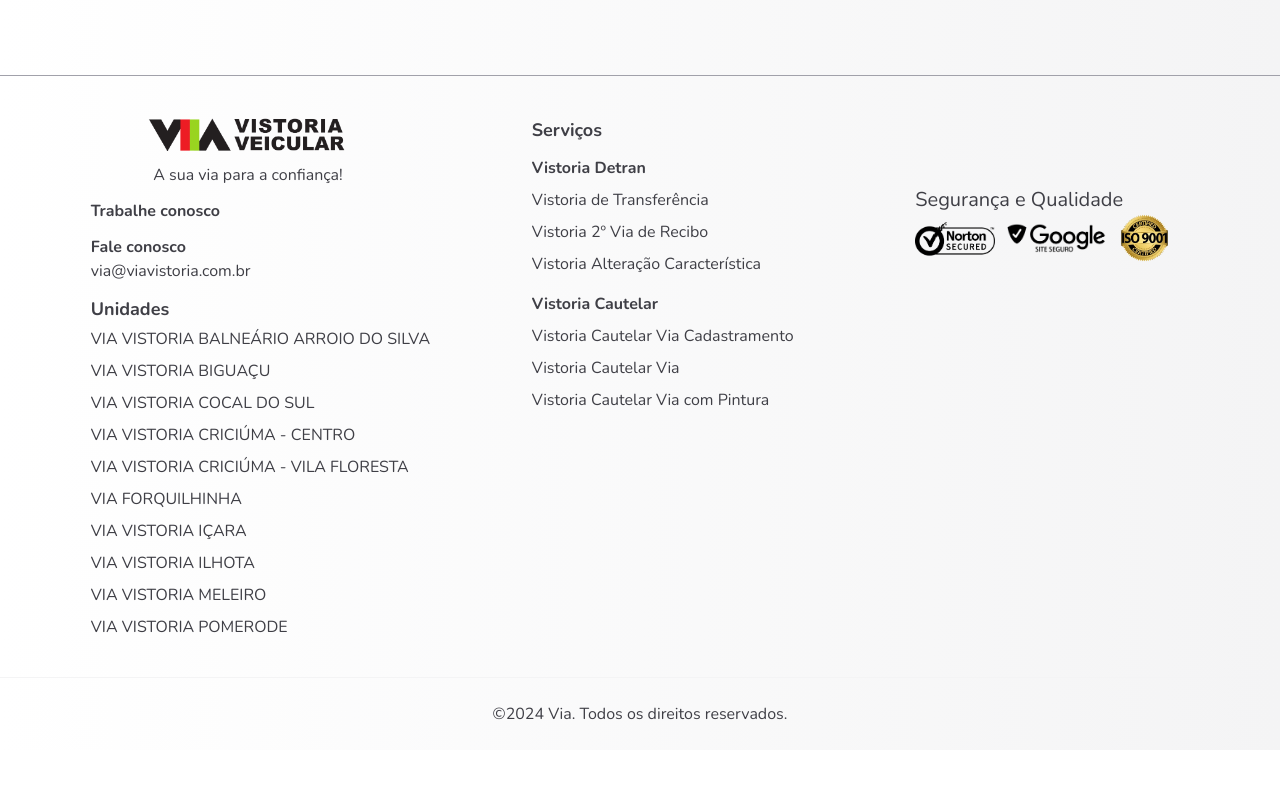
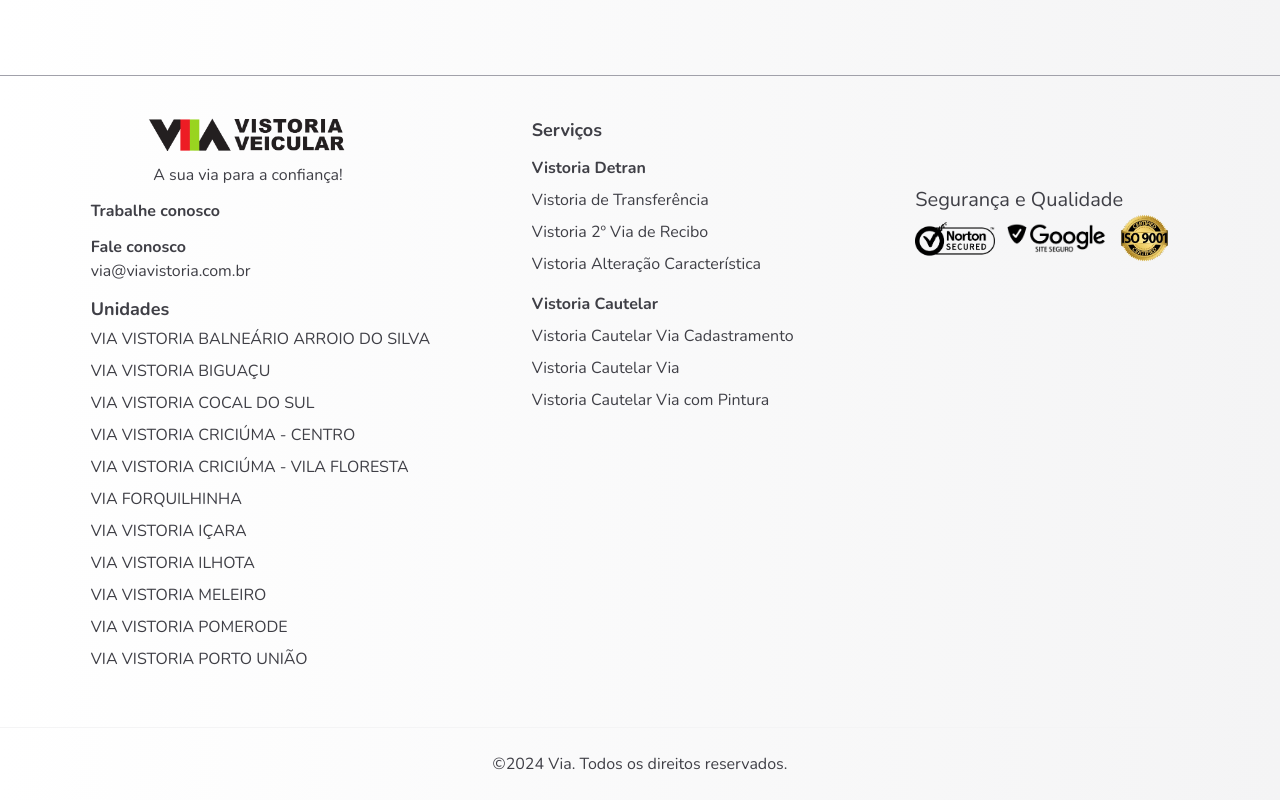
Before and after one commit to LM-Lucas-e-Marcelo/via-frontend, a React (Vite) app: page / in a window 1280 px wide. Shown: the part 3097-3897 px from the top of the page. Before the commit the page ends 3847 px from the top, so only its background shows below. Built offline with nearby package versions, Linux system fonts and the light colour scheme.

Commit message:
Increase dropdown menu height for improved accessibility

```diff
--- a/src/components/footer/units.tsx
+++ b/src/components/footer/units.tsx
@@ -4,10 +4,10 @@ import { useState } from "react";
 import { IoIosArrowDown } from "../../assets/icons";
 
 const dropdownMenu = tv({
-  base: "h-[0] overflow-hidden transition-all flex flex-col gap-2 sm:min-h-[310px]",
+  base: "h-[0] overflow-hidden transition-all flex flex-col gap-2 sm:min-h-[360px]",
   variants: {
     isOpen: {
-      true: "h-[340px]",
+      true: "h-[390px]",
     },
   },
 });
```
